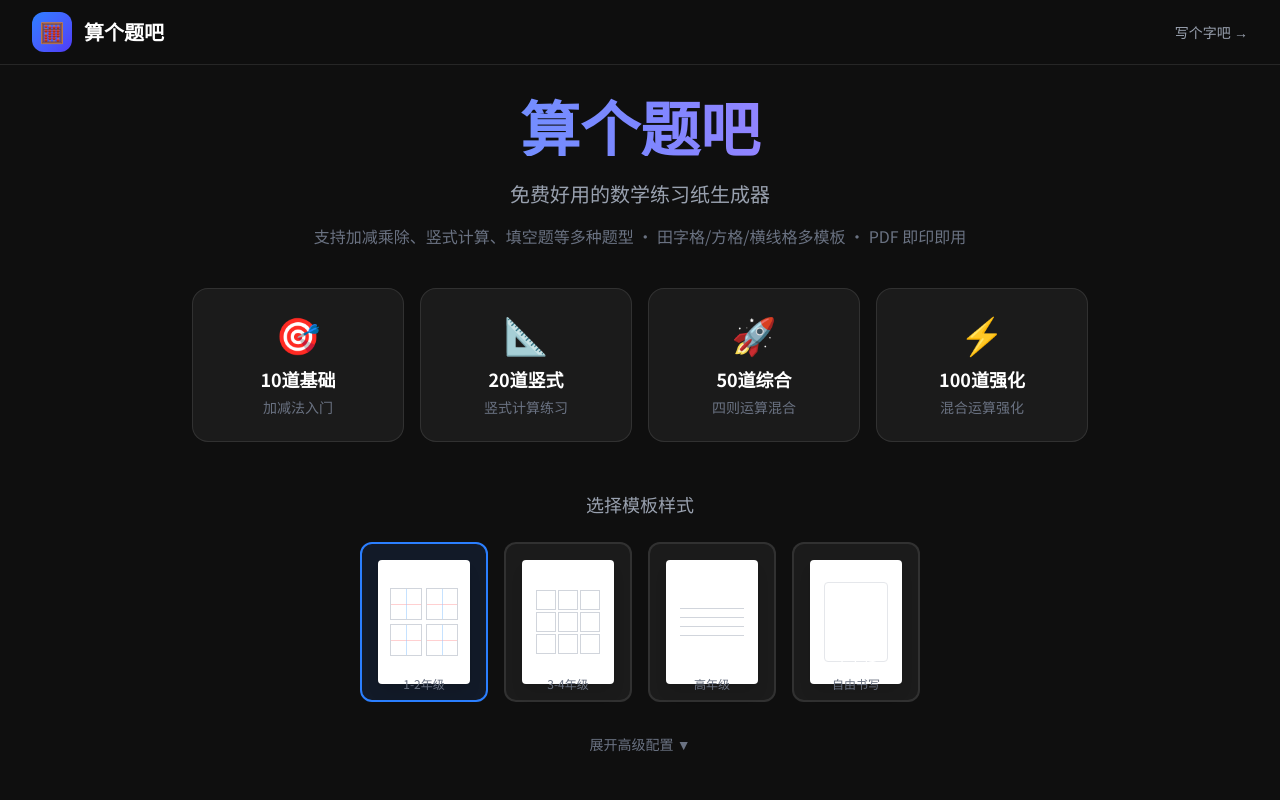
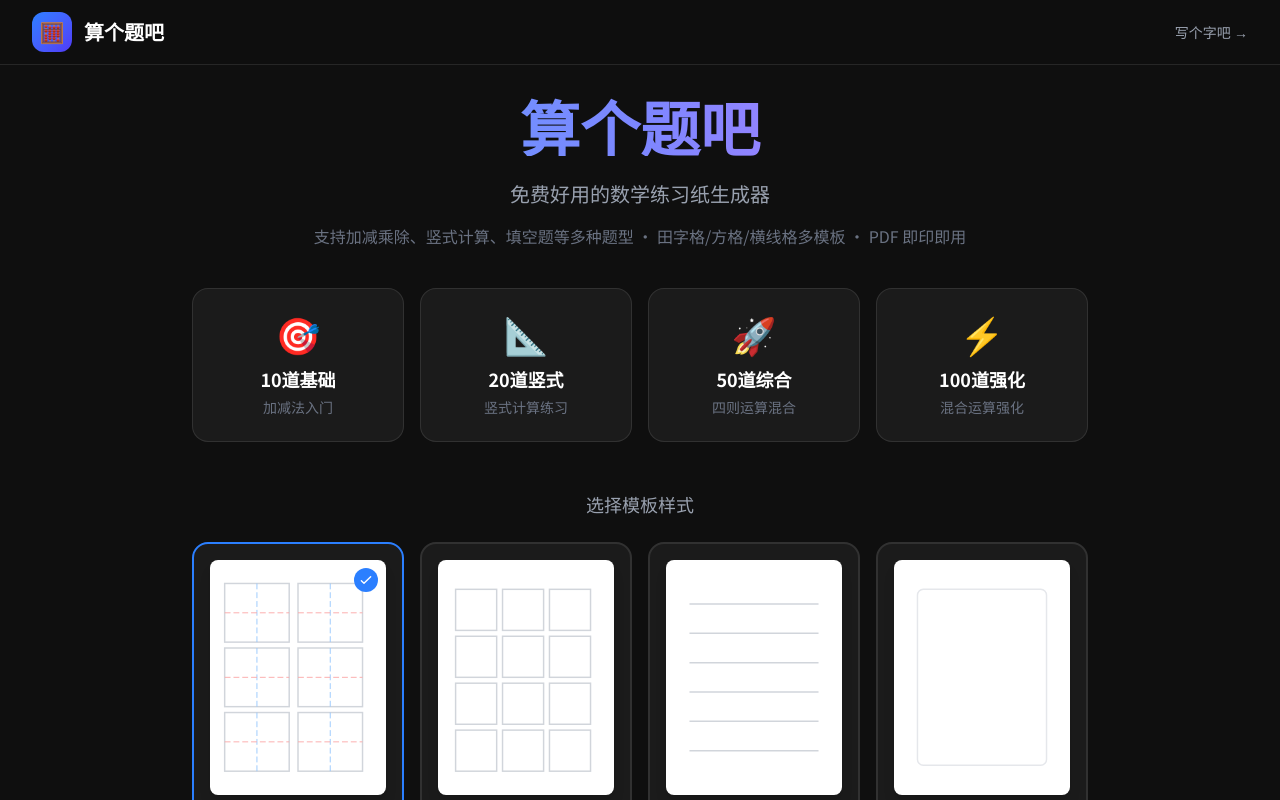
Before and after one commit to jm6-lang/math-worksheet, a Next.js app: page / in a window 1280 px wide. Shown: the top 800 px of the page. Built offline with nearby package versions, Linux system fonts and the light colour scheme.

Commit message:
fix: 优化模板选择区布局，使用 SVG 精确绘制纸张预览

```diff
--- a/app/page.tsx
+++ b/app/page.tsx
@@ -243,55 +243,125 @@ export default function Home() {
               ))}
             </div>
 
-            {/* 模板展示 */}
+            {/* 模板展示 - 重新设计 */}
             <div className="mb-8">
               <h2 className="text-lg font-medium text-gray-400 mb-6">选择模板样式</h2>
-              <div className="flex flex-wrap justify-center gap-4">
+              <div className="grid grid-cols-2 md:grid-cols-4 gap-4 max-w-4xl mx-auto">
                 {TEMPLATES.map((t) => (
                   <button
                     key={t.value}
                     onClick={() => setTemplate(t.value)}
-                    className={`relative w-32 h-40 rounded-xl border-2 transition-all duration-300 ${
+                    className={`group relative bg-white/5 hover:bg-white/10 border-2 rounded-2xl p-4 transition-all duration-300 ${
                       template === t.value
                         ? 'border-blue-500 bg-blue-500/10'
-                        : 'border-white/10 bg-white/5 hover:border-white/30'
+                        : 'border-white/10 hover:border-white/30'
                     }`}
                   >
-                    {/* 纸张预览 */}
-                    <div className="absolute inset-4 bg-white rounded shadow-lg flex flex-col items-center justify-center">
+                    {/* A4 纸张预览 - 使用 SVG 更精确 */}
+                    <div className="aspect-[3/4] bg-white rounded-lg shadow-lg mb-3 overflow-hidden relative">
                       {t.value === 'tianzige' && (
-                        <div className="grid grid-cols-2 gap-1">
-                          {[...Array(4)].map((_, i) => (
-                            <div key={i} className="w-8 h-8 border border-gray-300 relative">
-                              <div className="absolute inset-0 flex items-center justify-center">
-                                <div className="w-full h-px bg-red-300/50" />
-                                <div className="h-full w-px bg-blue-300/50 absolute" />
-                              </div>
-                            </div>
+                        <svg viewBox="0 0 60 80" className="w-full h-full">
+                          {/* 田字格 - 2x3 网格 */}
+                          {[0, 1, 2].map(row =>
+                            [0, 1].map(col => (
+                              <g key={`${row}-${col}`}>
+                                {/* 外框 */}
+                                <rect
+                                  x={5 + col * 25}
+                                  y={8 + row * 22}
+                                  width="22"
+                                  height="20"
+                                  fill="none"
+                                  stroke="#d1d5db"
+                                  strokeWidth="0.5"
+                                />
+                                {/* 十字线 */}
+                                <line
+                                  x1={5 + col * 25 + 11}
+                                  y1={8 + row * 22}
+                                  x2={5 + col * 25 + 11}
+                                  y2={8 + row * 22 + 20}
+                                  stroke="#93c5fd"
+                                  strokeWidth="0.3"
+                                  strokeDasharray="2,1"
+                                />
+                                <line
+                                  x1={5 + col * 25}
+                                  y1={8 + row * 22 + 10}
+                                  x2={5 + col * 25 + 22}
+                                  y2={8 + row * 22 + 10}
+                                  stroke="#fca5a5"
+                                  strokeWidth="0.3"
+                                  strokeDasharray="2,1"
+                                />
+                              </g>
+                            ))
+                          )}
+                        </svg>
+                      )}
+                      {t.value === 'fangge' && (
+                        <svg viewBox="0 0 60 80" className="w-full h-full">
+                          {/* 方格纸 - 3x4 网格 */}
+                          {[0, 1, 2, 3].map(row =>
+                            [0, 1, 2].map(col => (
+                              <rect
+                                key={`${row}-${col}`}
+                                x={6 + col * 16}
+                                y={10 + row * 16}
+                                width="14"
+                                height="14"
+                                fill="none"
+                                stroke="#d1d5db"
+                                strokeWidth="0.5"
+                              />
+                            ))
+                          )}
+                        </svg>
+                      )}
+                      {t.value === 'hengxian' && (
+                        <svg viewBox="0 0 60 80" className="w-full h-full">
+                          {/* 横线格 */}
+                          {[0, 1, 2, 3, 4, 5].map(i => (
+                            <line
+                              key={i}
+                              x1="8"
+                              y1={15 + i * 10}
+                              x2="52"
+                              y2={15 + i * 10}
+                              stroke="#d1d5db"
+                              strokeWidth="0.5"
+                            />
                           ))}
+                        </svg>
+                      )}
+                      {t.value === 'kongbai' && (
+                        <svg viewBox="0 0 60 80" className="w-full h-full">
+                          {/* 空白纸 - 只有边框 */}
+                          <rect
+                            x="8"
+                            y="10"
+                            width="44"
+                            height="60"
+                            fill="none"
+                            stroke="#e5e7eb"
+                            strokeWidth="0.5"
+                            rx="2"
+                          />
+                        </svg>
+                      )}
+                      {/* 选中标记 */}
+                      {template === t.value && (
+                        <div className="absolute top-2 right-2 w-6 h-6 bg-blue-500 rounded-full flex items-center justify-center">
+                          <svg className="w-4 h-4 text-white" fill="none" viewBox="0 0 24 24" stroke="currentColor">
+                            <path strokeLinecap="round" strokeLinejoin="round" strokeWidth={2} d="M5 13l4 4L19 7" />
+                          </svg>
                         </div>
                       )}
-                      {t.value === 'fangge' && (
-                        <div className="grid grid-cols-3 gap-0.5">
-                          {[...Array(9)].map((_, i) => (
-                            <div key={i} className="w-5 h-5 border border-gray-300" />
-                          ))}
-                        </div>
-                      )}
-                      {t.value === 'hengxian' && (
-                        <div className="flex flex-col gap-2 w-16">
-                          {[...Array(4)].map((_, i) => (
-                            <div key={i} className="w-full h-px bg-gray-300" />
-                          ))}
-                        </div>
-                      )}
-                      {t.value === 'kongbai' && (
-                        <div className="w-16 h-20 border border-gray-200 rounded" />
-                      )}
                     </div>
-                    <div className="absolute bottom-2 left-0 right-0 text-center">
-                      <div className="text-sm font-medium">{t.label}</div>
-                      <div className="text-xs text-gray-500">{t.desc}</div>
+                    {/* 文字说明 */}
+                    <div className="text-center">
+                      <div className="text-base font-bold mb-1">{t.label}</div>
+                      <div className="text-sm text-gray-500">{t.desc}</div>
                     </div>
                   </button>
                 ))}
```
